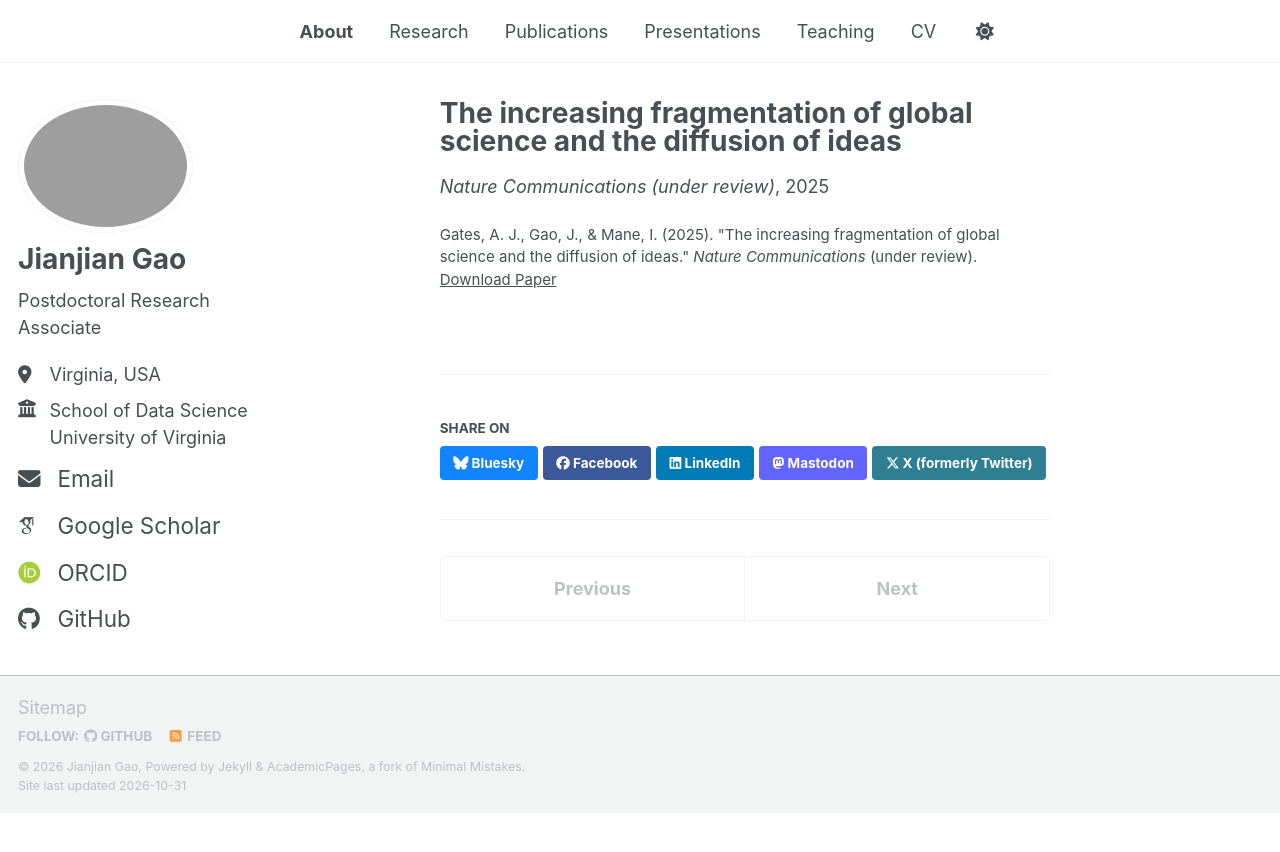
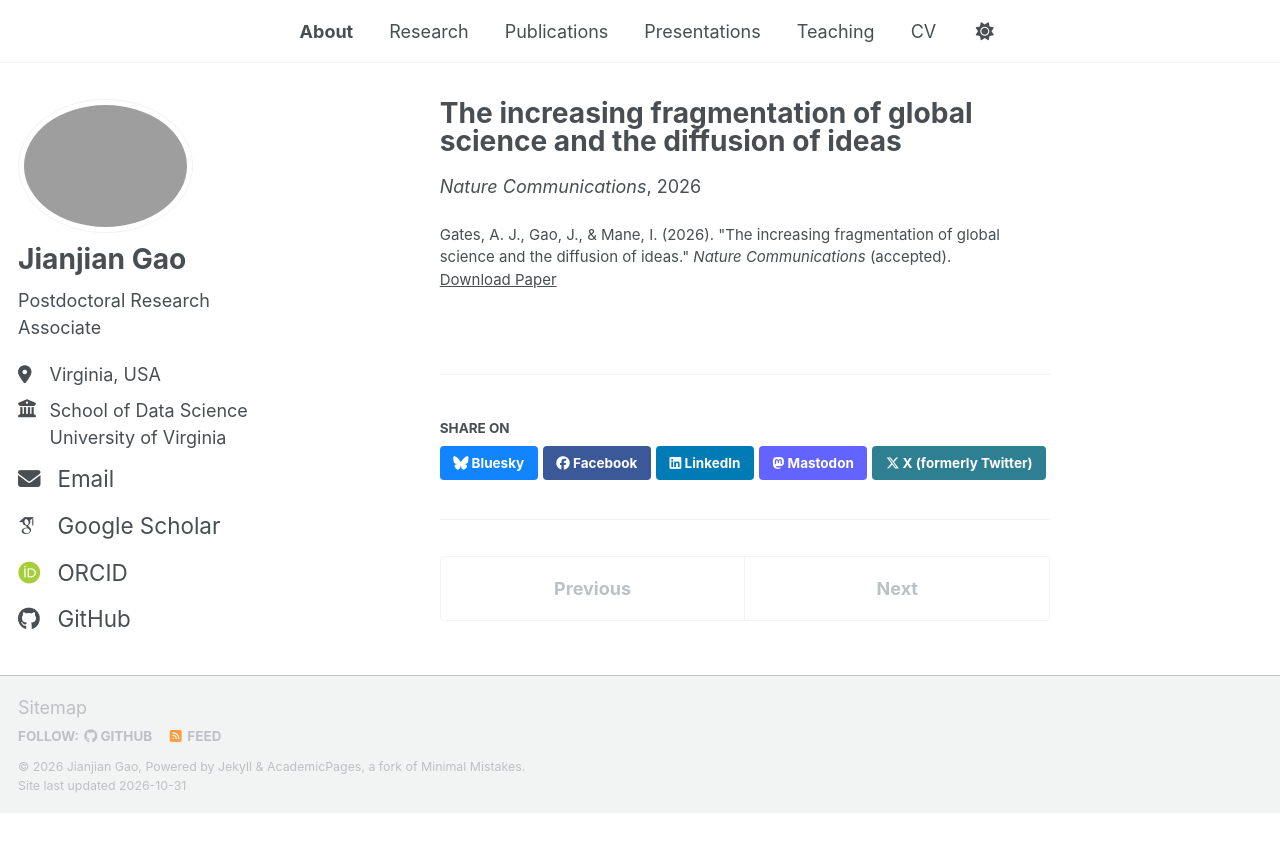
Before and after one commit to jiaoyang2018/jiaoyang2018.github.io, a Jekyll site: the page built from _publications/2024-fragmentation-global-science.md, in a window 1280 px wide. Shown: the top 852 px of the page. Built offline with Jekyll 4.4.1, drawn with Linux system fonts in a browser that asks for light colours; some web fonts are replaced; a script bundle is joined from its source files by our own code; library files that are not in the unit come from our copies.

Commit message:
Move fragmentation paper to journal articles (accepted at Nature Communications)
Co-Authored-By: Claude Opus 5.5 <noreply@anthropic.com>

```diff
--- a/_publications/2024-fragmentation-global-science.md
+++ b/_publications/2024-fragmentation-global-science.md
@@ -1,10 +1,10 @@
 ---
 title: "The increasing fragmentation of global science and the diffusion of ideas"
 collection: publications
-category: under_review
+category: manuscripts
 permalink: /publication/2024-fragmentation-global-science
-date: 2025-04-08
-venue: 'Nature Communications (under review)'
+date: 2026-10-01
+venue: 'Nature Communications'
 paperurl: 'https://arxiv.org/abs/2404.05861'
-citation: 'Gates, A. J., Gao, J., &amp; Mane, I. (2025). &quot;The increasing fragmentation of global science and the diffusion of ideas.&quot; <i>Nature Communications</i> (under review).'
+citation: 'Gates, A. J., Gao, J., &amp; Mane, I. (2026). &quot;The increasing fragmentation of global science and the diffusion of ideas.&quot; <i>Nature Communications</i> (accepted).'
 ---
```
